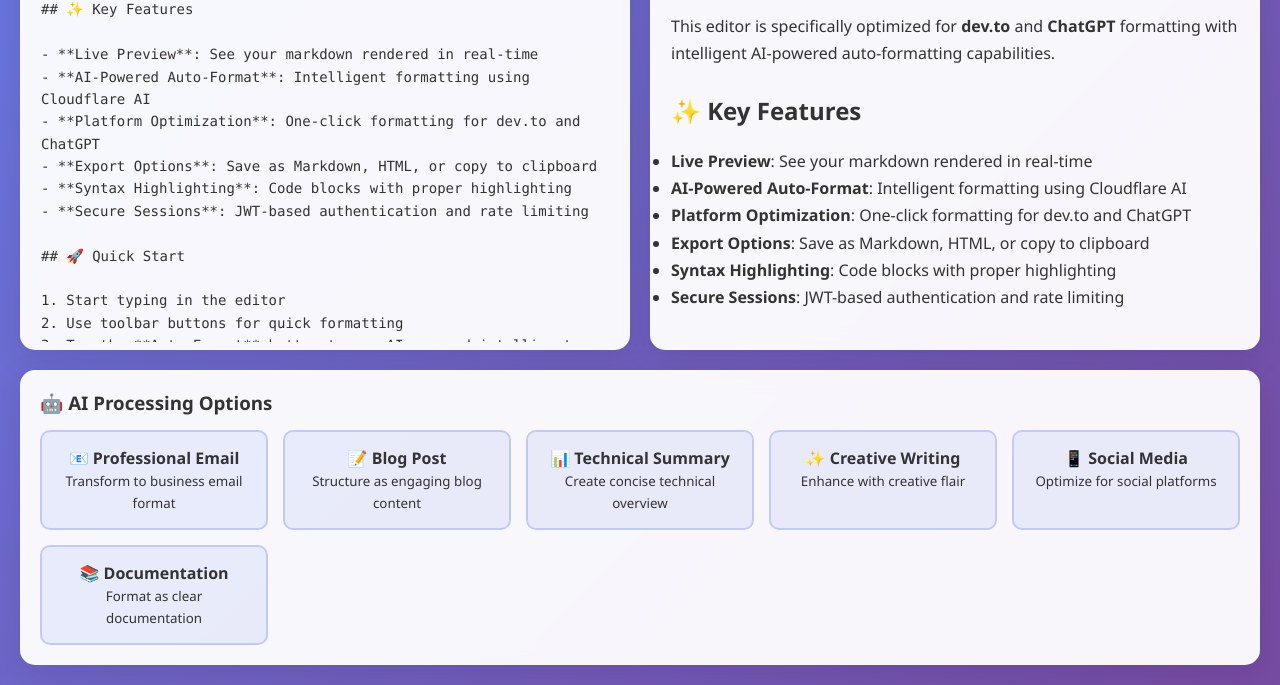
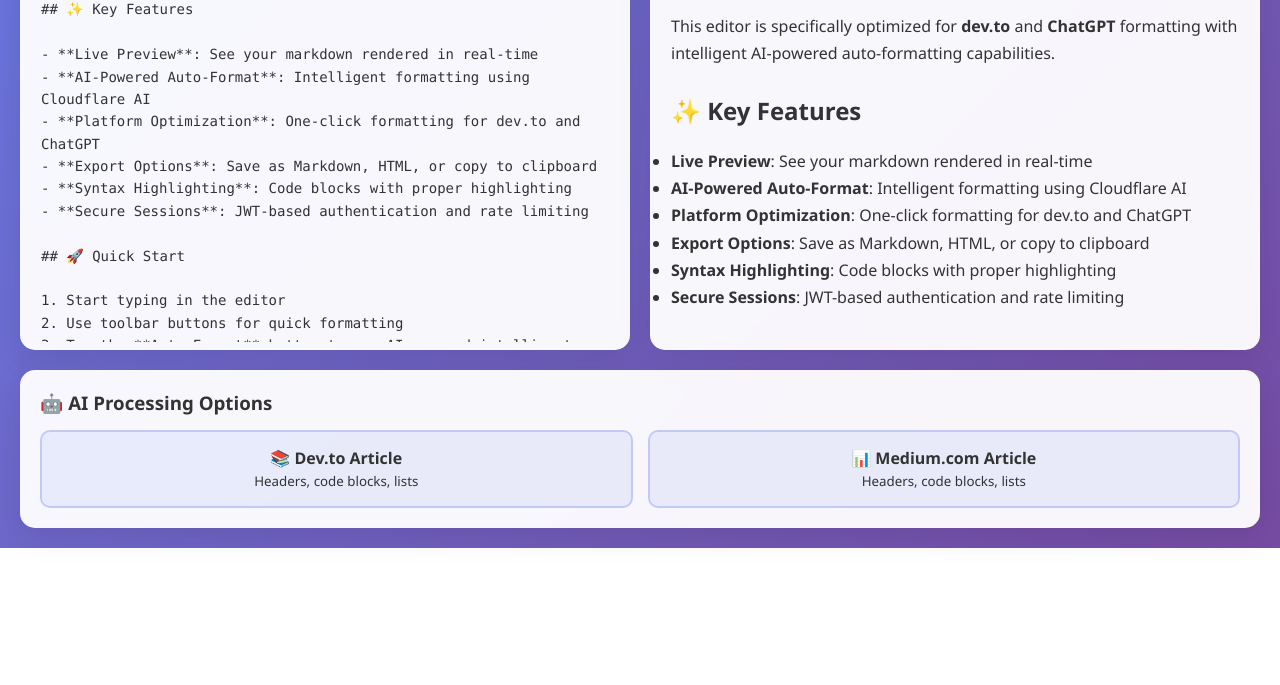
Before and after one commit to kedster/MarkdownGPT, a plain HTML site: page index.html in a window 1280 px wide. Shown: the part 468-1153 px from the top of the page. After the commit the page ends 1016 px from the top, so only its background shows below. Drawn offline with nearby package versions, Linux system fonts and the light colour scheme.

Commit message:
Update index.html

```diff
--- a/index.html
+++ b/index.html
@@ -60,29 +60,14 @@
         <div class="format-panel">
             <h3 style="margin-bottom: 15px; color: #333;">🤖 AI Processing Options</h3>
             <div class="format-options">
-                <div class="format-btn" data-format="professional-email" onclick="processWithAI(this, 'professional-email')">
-                    <strong>📧 Professional Email</strong><br>
-                    <small>Transform to business email format</small>
+                <div class="format-btn" data-format="dev-article" onclick="processWithAI(this, 'dev-article')">
+                    <strong>📚 Dev.to Article</strong><br>
+                    <small>Headers, code blocks, lists</small>
                 </div>
-                <div class="format-btn" data-format="blog-post" onclick="processWithAI(this, 'blog-post')">
-                    <strong>📝 Blog Post</strong><br>
-                    <small>Structure as engaging blog content</small>
+                <div class="format-btn" data-format="technical-summary" onclick="processWithAI(this, 'Med-Article')">
+                    <strong>📊 Medium.com Article</strong><br>
+                    <small>Headers, code blocks, lists</small>
                 </div>
-                <div class="format-btn" data-format="technical-summary" onclick="processWithAI(this, 'technical-summary')">
-                    <strong>📊 Technical Summary</strong><br>
-                    <small>Create concise technical overview</small>
-                </div>
-                <div class="format-btn" data-format="creative-writing" onclick="processWithAI(this, 'creative-writing')">
-                    <strong>✨ Creative Writing</strong><br>
-                    <small>Enhance with creative flair</small>
-                </div>
-                <div class="format-btn" data-format="social-media" onclick="processWithAI(this, 'social-media')">
-                    <strong>📱 Social Media</strong><br>
-                    <small>Optimize for social platforms</small>
-                </div>
-                <div class="format-btn" data-format="documentation" onclick="processWithAI(this, 'documentation')">
-                    <strong>📚 Documentation</strong><br>
-                    <small>Format as clear documentation</small>
                 </div>
             </div>
         </div>
```
